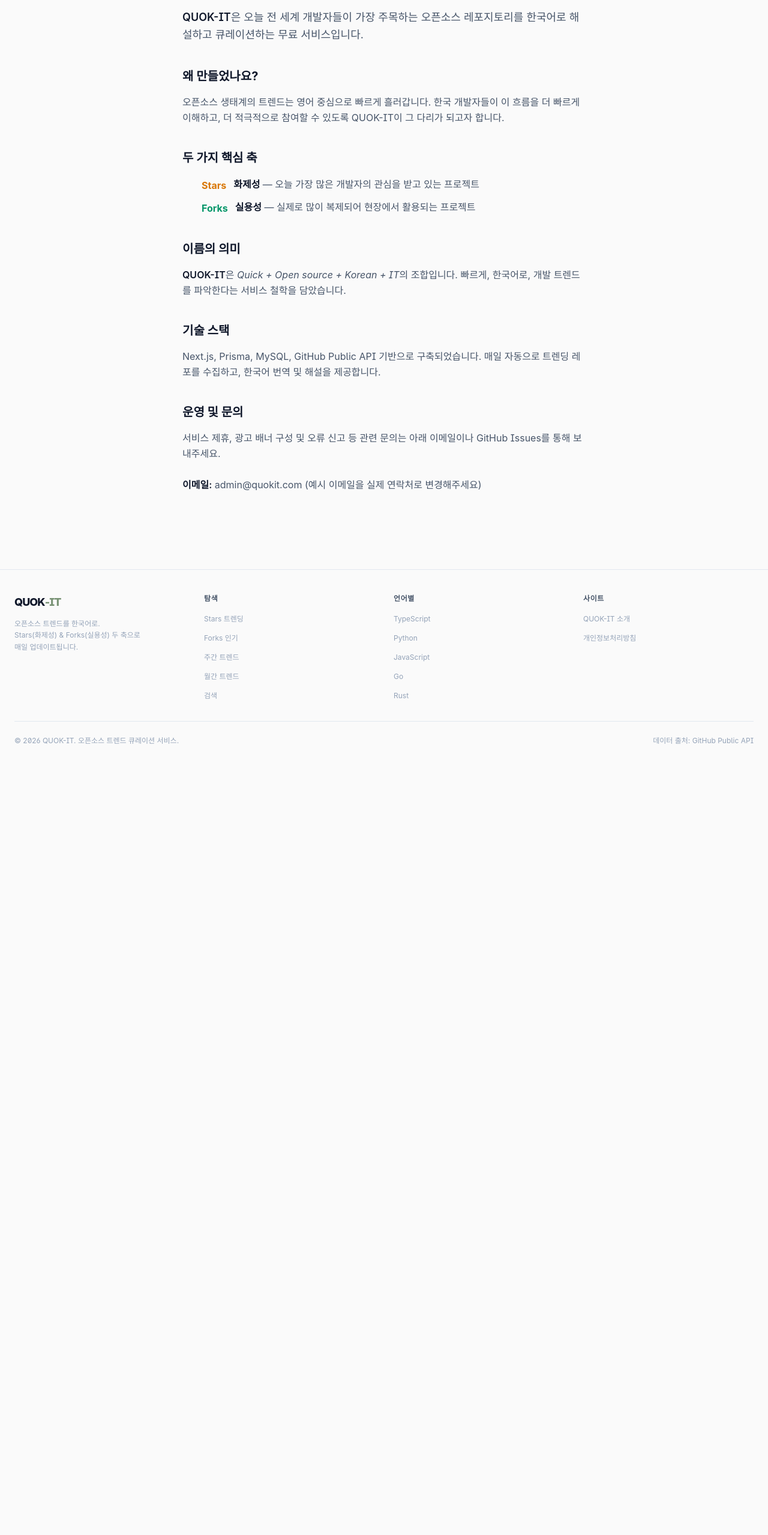
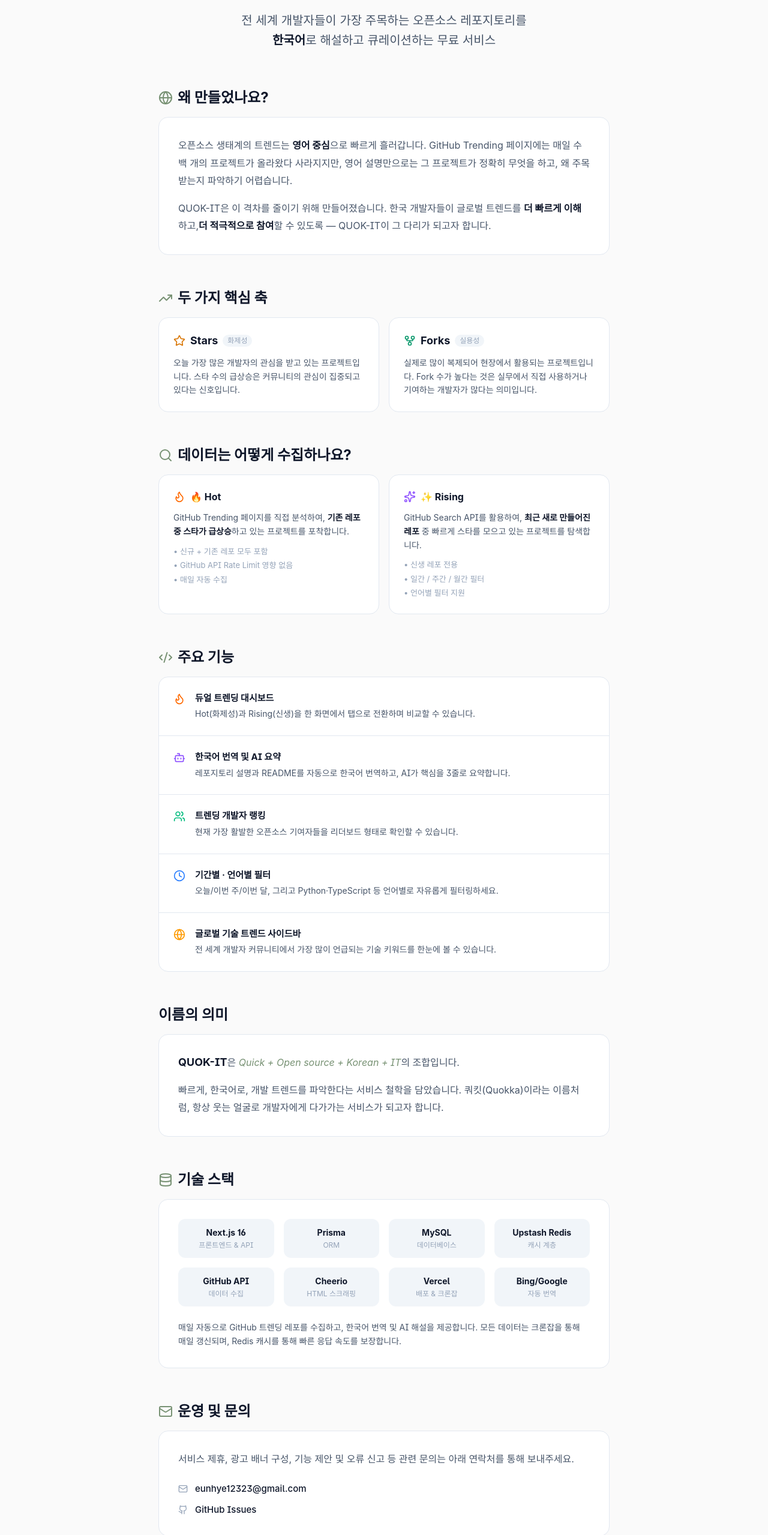
Before and after one commit to eeeunhey/quokit-platform, a Next.js app: page /about in a window 1280 px wide. Shown: the part 187-2746 px from the top of the page at 60% size. Before the commit the page ends 1470 px from the top, so only its background shows below. Built offline with nearby package versions, Linux system fonts and the light colour scheme; a web font is replaced by a local one.

Commit message:
feat: About 페이지 전면 리뉴얼 — 듀얼 파이프라인 설명, 주요 기능, 기술 스택 그리드 추가

```diff
--- a/src/app/about/page.tsx
+++ b/src/app/about/page.tsx
@@ -1,62 +1,221 @@
 import type { Metadata } from 'next';
+import { Star, GitFork, Flame, Sparkles, Clock, Globe, Code2, Database, Bot, Mail, Github, Users, TrendingUp, Search } from 'lucide-react';
 
 export const metadata: Metadata = {
-  title: 'QUOK-IT 소개',
-  description: 'QUOK-IT은 오픈소스 레포지토리 트렌드를 한국어로 해설하고 큐레이션하는 서비스입니다.',
+  title: 'QUOK-IT 소개 | 한국어 오픈소스 트렌드 큐레이션',
+  description: 'QUOK-IT은 전 세계 오픈소스 트렌딩 레포를 한국어로 해설하고 큐레이션하는 무료 서비스입니다. Quick + Open source + Korean + IT.',
 };
 
 export default function AboutPage() {
   return (
-    <div className="max-w-[720px] mx-auto px-6 py-16">
-      <h1 className="text-3xl font-extrabold text-text-primary mb-6 tracking-tight">
-        QUOK-IT 소개
-      </h1>
+    <div className="max-w-[800px] mx-auto px-6 py-16">
 
-      <div className="prose prose-slate max-w-none">
-        <p className="text-text-secondary leading-relaxed text-lg mb-8">
-          <strong className="text-text-primary">QUOK-IT</strong>은 오늘 전 세계 개발자들이 가장 주목하는
-          오픈소스 레포지토리를 한국어로 해설하고 큐레이션하는 무료 서비스입니다.
-        </p>
-
-        <h2 className="text-xl font-bold text-text-primary mt-10 mb-4">왜 만들었나요?</h2>
-        <p className="text-text-secondary leading-relaxed mb-4">
-          오픈소스 생태계의 트렌드는 영어 중심으로 빠르게 흘러갑니다.
-          한국 개발자들이 이 흐름을 더 빠르게 이해하고, 더 적극적으로 참여할 수 있도록
-          QUOK-IT이 그 다리가 되고자 합니다.
-        </p>
-
-        <h2 className="text-xl font-bold text-text-primary mt-10 mb-4">두 가지 핵심 축</h2>
-        <ul className="space-y-3 text-text-secondary">
-          <li className="flex items-start gap-3">
-            <span className="text-star font-bold shrink-0 mt-0.5">Stars</span>
-            <span><strong className="text-text-primary">화제성</strong> — 오늘 가장 많은 개발자의 관심을 받고 있는 프로젝트</span>
-          </li>
-          <li className="flex items-start gap-3">
-            <span className="text-fork font-bold shrink-0 mt-0.5">Forks</span>
-            <span><strong className="text-text-primary">실용성</strong> — 실제로 많이 복제되어 현장에서 활용되는 프로젝트</span>
-          </li>
-        </ul>
-
-        <h2 className="text-xl font-bold text-text-primary mt-10 mb-4">이름의 의미</h2>
-        <p className="text-text-secondary leading-relaxed mb-4">
-          <strong className="text-text-primary">QUOK-IT</strong>은
-          <em> Quick + Open source + Korean + IT</em>의 조합입니다.
-          빠르게, 한국어로, 개발 트렌드를 파악한다는 서비스 철학을 담았습니다.
-        </p>
-
-        <h2 className="text-xl font-bold text-text-primary mt-10 mb-4">기술 스택</h2>
-        <p className="text-text-secondary leading-relaxed mb-4">
-          Next.js, Prisma, MySQL, GitHub Public API 기반으로 구축되었습니다.
-          매일 자동으로 트렌딩 레포를 수집하고, 한국어 번역 및 해설을 제공합니다.
-        </p>
-
-        <h2 className="text-xl font-bold text-text-primary mt-10 mb-4">운영 및 문의</h2>
-        <p className="text-text-secondary leading-relaxed">
-          서비스 제휴, 광고 배너 구성 및 오류 신고 등 관련 문의는 아래 이메일이나 GitHub Issues를 통해 보내주세요.
-          <br /><br />
-          <strong>이메일:</strong> admin@quokit.com (예시 이메일을 실제 연락처로 변경해주세요)
+      {/* ─── Hero ─── */}
+      <div className="text-center mb-16">
+        <h1 className="text-4xl sm:text-5xl font-extrabold text-text-primary tracking-tight mb-4">
+          QUOK-IT
+        </h1>
+        <p className="text-lg sm:text-xl text-text-secondary leading-relaxed max-w-[600px] mx-auto">
+          전 세계 개발자들이 가장 주목하는 오픈소스 레포지토리를<br className="hidden sm:block" />
+          <strong className="text-text-primary">한국어</strong>로 해설하고 큐레이션하는 무료 서비스
         </p>
       </div>
+
+      {/* ─── 왜 만들었나요? ─── */}
+      <section className="mb-14">
+        <h2 className="text-2xl font-bold text-text-primary mb-4 flex items-center gap-2">
+          <Globe className="w-6 h-6 text-accent" />
+          왜 만들었나요?
+        </h2>
+        <div className="bg-surface border border-line rounded-2xl p-6 sm:p-8">
+          <p className="text-text-secondary leading-[1.85] text-[15px] sm:text-base">
+            오픈소스 생태계의 트렌드는 <strong className="text-text-primary">영어 중심</strong>으로 빠르게 흘러갑니다.
+            GitHub Trending 페이지에는 매일 수백 개의 프로젝트가 올라왔다 사라지지만,
+            영어 설명만으로는 그 프로젝트가 정확히 무엇을 하고, 왜 주목받는지 파악하기 어렵습니다.
+          </p>
+          <p className="text-text-secondary leading-[1.85] text-[15px] sm:text-base mt-4">
+            QUOK-IT은 이 격차를 줄이기 위해 만들어졌습니다.
+            한국 개발자들이 글로벌 트렌드를 <strong className="text-text-primary">더 빠르게 이해</strong>하고,
+            <strong className="text-text-primary">더 적극적으로 참여</strong>할 수 있도록 — QUOK-IT이 그 다리가 되고자 합니다.
+          </p>
+        </div>
+      </section>
+
+      {/* ─── 두 가지 핵심 축 ─── */}
+      <section className="mb-14">
+        <h2 className="text-2xl font-bold text-text-primary mb-4 flex items-center gap-2">
+          <TrendingUp className="w-6 h-6 text-accent" />
+          두 가지 핵심 축
+        </h2>
+        <div className="grid grid-cols-1 sm:grid-cols-2 gap-4">
+          <div className="bg-surface border border-line rounded-2xl p-6 hover:border-star/30 transition-colors">
+            <div className="flex items-center gap-2 mb-3">
+              <Star className="w-5 h-5 text-star" />
+              <span className="font-bold text-text-primary text-lg">Stars</span>
+              <span className="text-xs text-text-tertiary bg-surface-active px-2 py-0.5 rounded-full">화제성</span>
+            </div>
+            <p className="text-text-secondary text-[14px] leading-relaxed">
+              오늘 가장 많은 개발자의 관심을 받고 있는 프로젝트입니다.
+              스타 수의 급상승은 커뮤니티의 관심이 집중되고 있다는 신호입니다.
+            </p>
+          </div>
+          <div className="bg-surface border border-line rounded-2xl p-6 hover:border-fork/30 transition-colors">
+            <div className="flex items-center gap-2 mb-3">
+              <GitFork className="w-5 h-5 text-fork" />
+              <span className="font-bold text-text-primary text-lg">Forks</span>
+              <span className="text-xs text-text-tertiary bg-surface-active px-2 py-0.5 rounded-full">실용성</span>
+            </div>
+            <p className="text-text-secondary text-[14px] leading-relaxed">
+              실제로 많이 복제되어 현장에서 활용되는 프로젝트입니다.
+              Fork 수가 높다는 것은 실무에서 직접 사용하거나 기여하는 개발자가 많다는 의미입니다.
+            </p>
+          </div>
+        </div>
+      </section>
+
+      {/* ─── 데이터 수집 방식 (듀얼 파이프라인) ─── */}
+      <section className="mb-14">
+        <h2 className="text-2xl font-bold text-text-primary mb-4 flex items-center gap-2">
+          <Search className="w-6 h-6 text-accent" />
+          데이터는 어떻게 수집하나요?
+        </h2>
+        <div className="grid grid-cols-1 sm:grid-cols-2 gap-4">
+          <div className="bg-surface border border-line rounded-2xl p-6">
+            <div className="flex items-center gap-2 mb-3">
+              <Flame className="w-5 h-5 text-orange-500" />
+              <span className="font-bold text-text-primary">🔥 Hot</span>
+            </div>
+            <p className="text-text-secondary text-[14px] leading-relaxed mb-3">
+              GitHub Trending 페이지를 직접 분석하여, <strong className="text-text-primary">기존 레포 중 스타가 급상승</strong>하고 있는
+              프로젝트를 포착합니다.
+            </p>
+            <ul className="text-[13px] text-text-tertiary space-y-1">
+              <li>• 신규 + 기존 레포 모두 포함</li>
+              <li>• GitHub API Rate Limit 영향 없음</li>
+              <li>• 매일 자동 수집</li>
+            </ul>
+          </div>
+          <div className="bg-surface border border-line rounded-2xl p-6">
+            <div className="flex items-center gap-2 mb-3">
+              <Sparkles className="w-5 h-5 text-violet-500" />
+              <span className="font-bold text-text-primary">✨ Rising</span>
+            </div>
+            <p className="text-text-secondary text-[14px] leading-relaxed mb-3">
+              GitHub Search API를 활용하여, <strong className="text-text-primary">최근 새로 만들어진 레포</strong> 중
+              빠르게 스타를 모으고 있는 프로젝트를 탐색합니다.
+            </p>
+            <ul className="text-[13px] text-text-tertiary space-y-1">
+              <li>• 신생 레포 전용</li>
+              <li>• 일간 / 주간 / 월간 필터</li>
+              <li>• 언어별 필터 지원</li>
+            </ul>
+          </div>
+        </div>
+      </section>
+
+      {/* ─── 주요 기능 ─── */}
+      <section className="mb-14">
+        <h2 className="text-2xl font-bold text-text-primary mb-4 flex items-center gap-2">
+          <Code2 className="w-6 h-6 text-accent" />
+          주요 기능
+        </h2>
+        <div className="bg-surface border border-line rounded-2xl divide-y divide-line">
+          {[
+            { icon: <Flame className="w-5 h-5 text-orange-500" />, title: '듀얼 트렌딩 대시보드', desc: 'Hot(화제성)과 Rising(신생)을 한 화면에서 탭으로 전환하며 비교할 수 있습니다.' },
+            { icon: <Bot className="w-5 h-5 text-violet-500" />, title: '한국어 번역 및 AI 요약', desc: '레포지토리 설명과 README를 자동으로 한국어 번역하고, AI가 핵심을 3줄로 요약합니다.' },
+            { icon: <Users className="w-5 h-5 text-emerald-500" />, title: '트렌딩 개발자 랭킹', desc: '현재 가장 활발한 오픈소스 기여자들을 리더보드 형태로 확인할 수 있습니다.' },
+            { icon: <Clock className="w-5 h-5 text-blue-500" />, title: '기간별 · 언어별 필터', desc: '오늘/이번 주/이번 달, 그리고 Python·TypeScript 등 언어별로 자유롭게 필터링하세요.' },
+            { icon: <Globe className="w-5 h-5 text-amber-500" />, title: '글로벌 기술 트렌드 사이드바', desc: '전 세계 개발자 커뮤니티에서 가장 많이 언급되는 기술 키워드를 한눈에 볼 수 있습니다.' },
+          ].map(({ icon, title, desc }) => (
+            <div key={title} className="flex items-start gap-4 p-5 sm:p-6">
+              <div className="mt-0.5 shrink-0">{icon}</div>
+              <div>
+                <h3 className="font-bold text-text-primary text-[15px] mb-1">{title}</h3>
+                <p className="text-text-secondary text-[14px] leading-relaxed">{desc}</p>
+              </div>
+            </div>
+          ))}
+        </div>
+      </section>
+
+      {/* ─── 이름의 의미 ─── */}
+      <section className="mb-14">
+        <h2 className="text-2xl font-bold text-text-primary mb-4">이름의 의미</h2>
+        <div className="bg-surface border border-line rounded-2xl p-6 sm:p-8">
+          <p className="text-text-secondary leading-[1.85] text-[15px] sm:text-base mb-4">
+            <strong className="text-text-primary text-lg">QUOK-IT</strong>은
+            <em className="text-accent"> Quick + Open source + Korean + IT</em>의 조합입니다.
+          </p>
+          <p className="text-text-secondary leading-[1.85] text-[15px] sm:text-base">
+            빠르게, 한국어로, 개발 트렌드를 파악한다는 서비스 철학을 담았습니다.
+            쿼킷(Quokka)이라는 이름처럼, 항상 웃는 얼굴로 개발자에게 다가가는 서비스가 되고자 합니다.
+          </p>
+        </div>
+      </section>
+
+      {/* ─── 기술 스택 ─── */}
+      <section className="mb-14">
+        <h2 className="text-2xl font-bold text-text-primary mb-4 flex items-center gap-2">
+          <Database className="w-6 h-6 text-accent" />
+          기술 스택
+        </h2>
+        <div className="bg-surface border border-line rounded-2xl p-6 sm:p-8">
+          <div className="grid grid-cols-2 sm:grid-cols-4 gap-4 mb-6">
+            {[
+              { name: 'Next.js 16', desc: '프론트엔드 & API' },
+              { name: 'Prisma', desc: 'ORM' },
+              { name: 'MySQL', desc: '데이터베이스' },
+              { name: 'Upstash Redis', desc: '캐시 계층' },
+              { name: 'GitHub API', desc: '데이터 수집' },
+              { name: 'Cheerio', desc: 'HTML 스크래핑' },
+              { name: 'Vercel', desc: '배포 & 크론잡' },
+              { name: 'Bing/Google', desc: '자동 번역' },
+            ].map(({ name, desc }) => (
+              <div key={name} className="text-center p-3 bg-surface-active rounded-xl">
+                <p className="font-bold text-text-primary text-[14px]">{name}</p>
+                <p className="text-text-tertiary text-[12px] mt-0.5">{desc}</p>
+              </div>
+            ))}
+          </div>
+          <p className="text-text-secondary text-[14px] leading-relaxed">
+            매일 자동으로 GitHub 트렌딩 레포를 수집하고, 한국어 번역 및 AI 해설을 제공합니다.
+            모든 데이터는 크론잡을 통해 매일 갱신되며, Redis 캐시를 통해 빠른 응답 속도를 보장합니다.
+          </p>
+        </div>
+      </section>
+
+      {/* ─── 운영 및 문의 ─── */}
+      <section>
+        <h2 className="text-2xl font-bold text-text-primary mb-4 flex items-center gap-2">
+          <Mail className="w-6 h-6 text-accent" />
+          운영 및 문의
+        </h2>
+        <div className="bg-surface border border-line rounded-2xl p-6 sm:p-8">
+          <p className="text-text-secondary leading-[1.85] text-[15px] sm:text-base mb-6">
+            서비스 제휴, 광고 배너 구성, 기능 제안 및 오류 신고 등 관련 문의는
+            아래 연락처를 통해 보내주세요.
+          </p>
+          <div className="space-y-3">
+            <a
+              href="mailto:eunhye12323@gmail.com"
+              className="flex items-center gap-3 text-text-primary hover:text-accent transition-colors group"
+            >
+              <Mail className="w-4 h-4 text-text-tertiary group-hover:text-accent transition-colors" />
+              <span className="text-[15px] font-medium">eunhye12323@gmail.com</span>
+            </a>
+            <a
+              href="https://github.com/eeeunhey/quokit-platform/issues"
+              target="_blank"
+              rel="noopener noreferrer"
+              className="flex items-center gap-3 text-text-primary hover:text-accent transition-colors group"
+            >
+              <Github className="w-4 h-4 text-text-tertiary group-hover:text-accent transition-colors" />
+              <span className="text-[15px] font-medium">GitHub Issues</span>
+            </a>
+          </div>
+        </div>
+      </section>
+
     </div>
   );
 }
```
